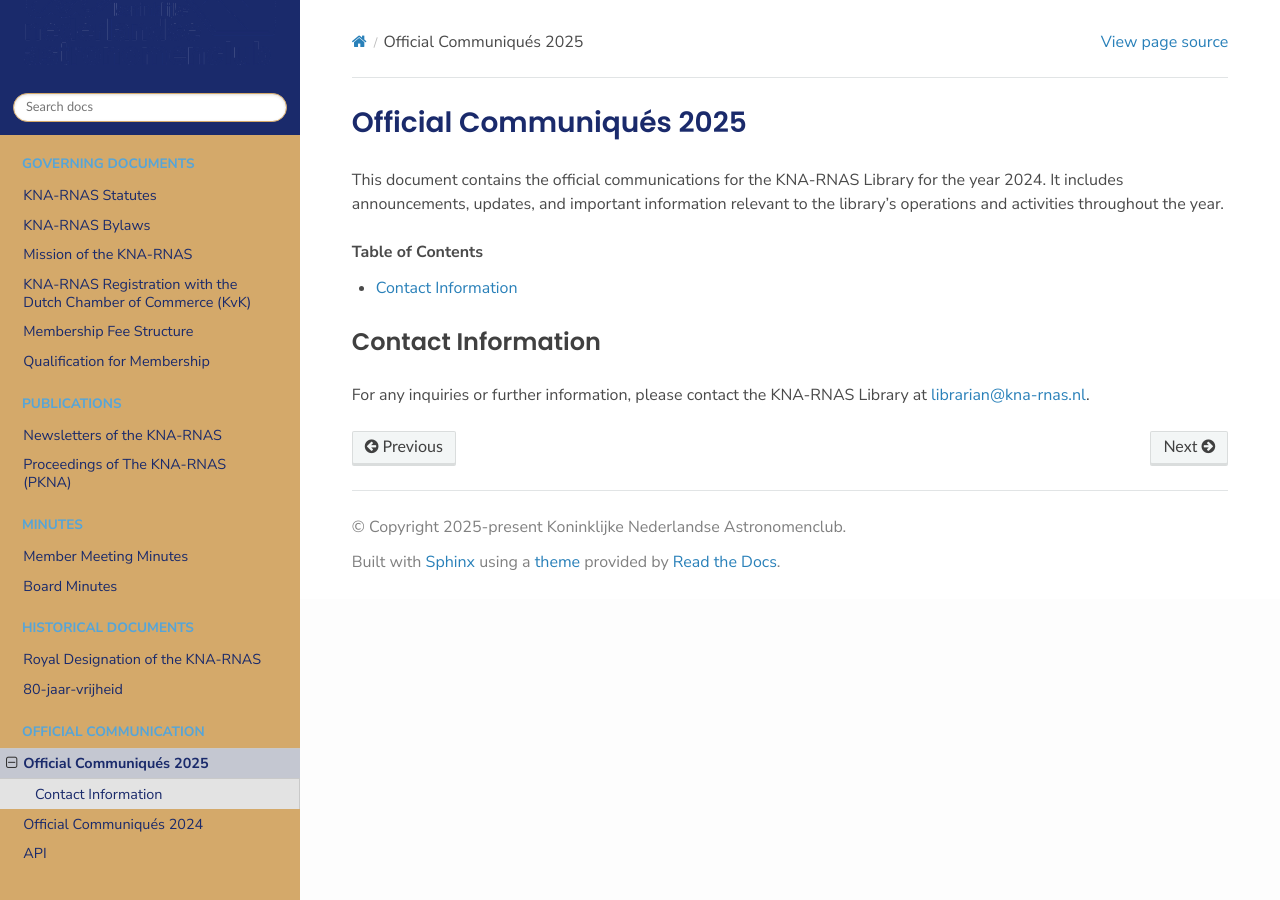
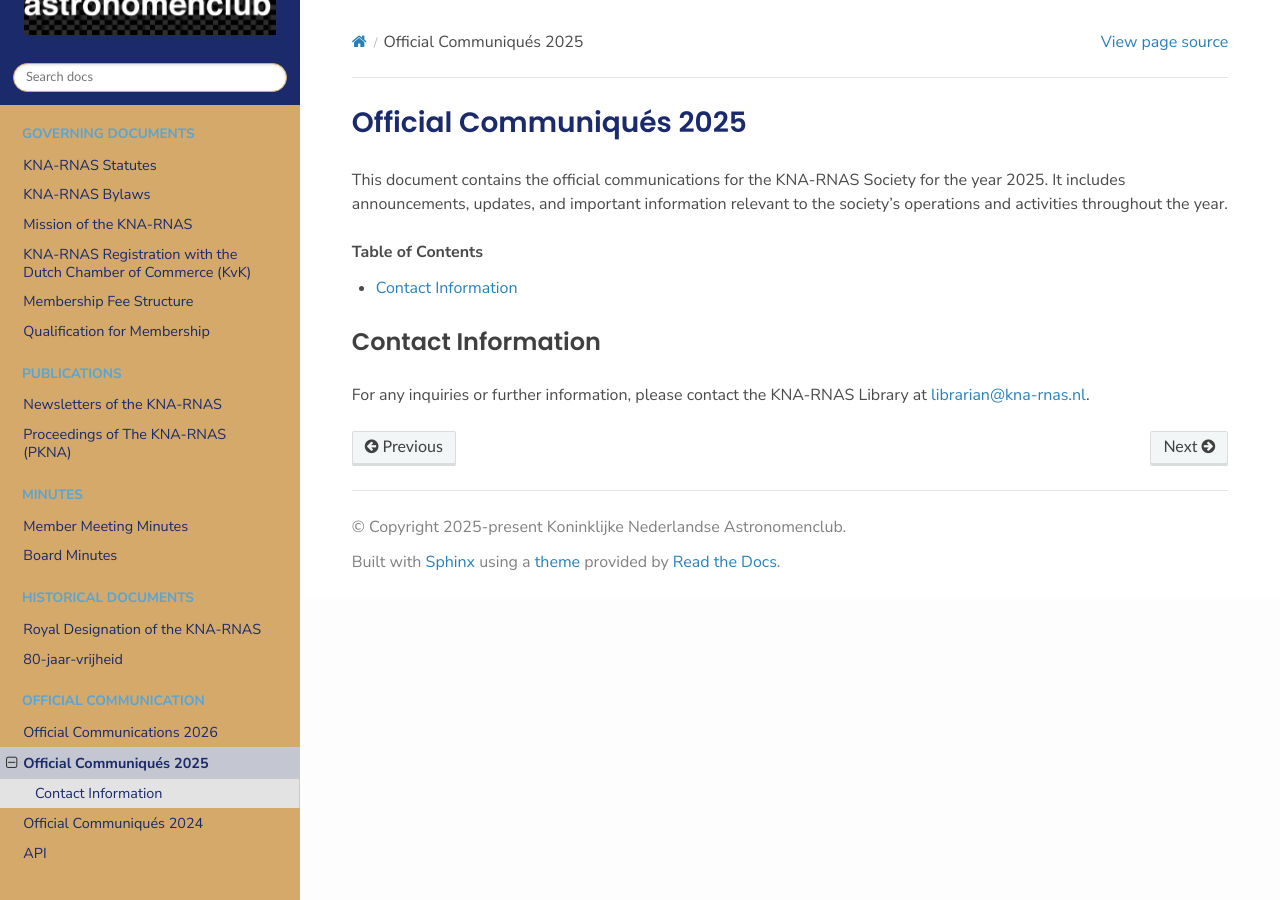
Before and after one commit to KNA-RNAS/KNA-RNAS-Library, a Sphinx documentation site: the page built from docs/source/communication/official-communication-2025.rst, in a window 1280 px wide. Built offline with Sphinx 7.4.7 and the Read the Docs theme 3.1.0, drawn with Linux system fonts in a browser that asks for light colours.

Commit message:
Finalize library branding and 2026 content

```diff
--- a/docs/source/communication/official-communication-2024.rst
+++ b/docs/source/communication/official-communication-2024.rst
@@ -1,7 +1,7 @@
 Official Communiqués 2024
 =============================
 
-This document contains the official communications for the KNA-RNAS Library for the year 2024. It includes announcements, updates, and important information relevant to the library's operations and activities throughout the year.
+This document contains the official communications for the KNA-RNAS Society for the year 2024. It includes announcements, updates, and important information relevant to the society's operations and activities throughout the year.
 
 .. contents:: Table of Contents
    :depth: 2
--- a/docs/source/communication/official-communication-2025.rst
+++ b/docs/source/communication/official-communication-2025.rst
@@ -1,7 +1,7 @@
 Official Communiqués 2025
 =============================
 
-This document contains the official communications for the KNA-RNAS Library for the year 2024. It includes announcements, updates, and important information relevant to the library's operations and activities throughout the year.
+This document contains the official communications for the KNA-RNAS Society for the year 2025. It includes announcements, updates, and important information relevant to the society's operations and activities throughout the year.
 
 .. contents:: Table of Contents
    :depth: 2
--- a/docs/source/conf.py
+++ b/docs/source/conf.py
@@ -44,7 +44,7 @@ html_theme_options = {
     'style_nav_header_background': '#1a2a6b', # Society Dark Blue
 }
 
-html_logo = "_static/logo.png"
+html_logo = "_static/logo_white.png"
 
 # -- Options for EPUB output
 epub_show_urls = 'footnote'
--- a/docs/source/index.rst
+++ b/docs/source/index.rst
@@ -63,6 +63,7 @@ Bibliotheek KNA-RNAS Library
       Public announcements and official correspondence records.
 
       +++
+      - :doc:`2026 Communications <communication/official-communication-2026>`
       - :doc:`2025 Communications <communication/official-communication-2025>`
       - :doc:`2024 Communications <communication/official-communication-2024>`
 
@@ -102,6 +103,7 @@ Bibliotheek KNA-RNAS Library
    :hidden:
    :caption: Official Communication
 
+   communication/official-communication-2026
    communication/official-communication-2025
    communication/official-communication-2024
    api
```
Also changed, not shown: docs/source/communication/official-communication-2026.rst (added, +21 -0 lines), docs/source/_static/logo_white.png (added).
